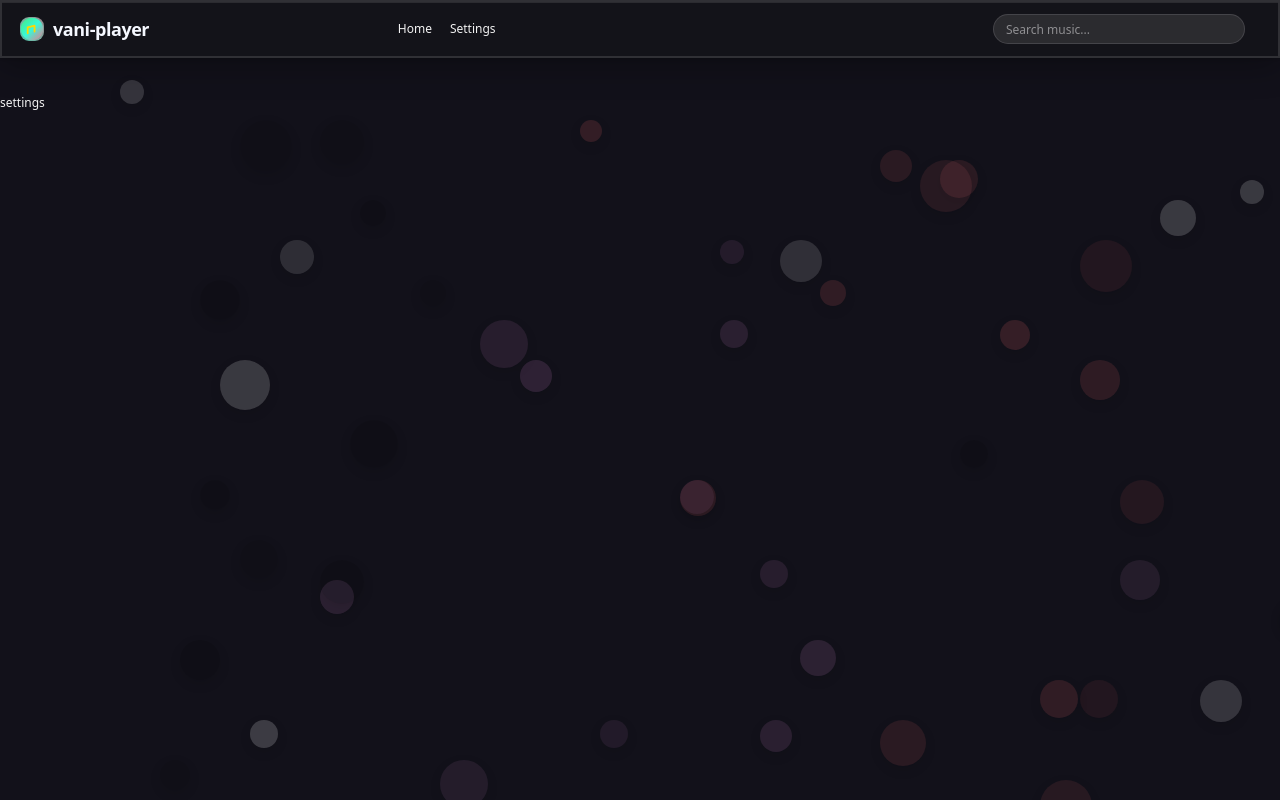
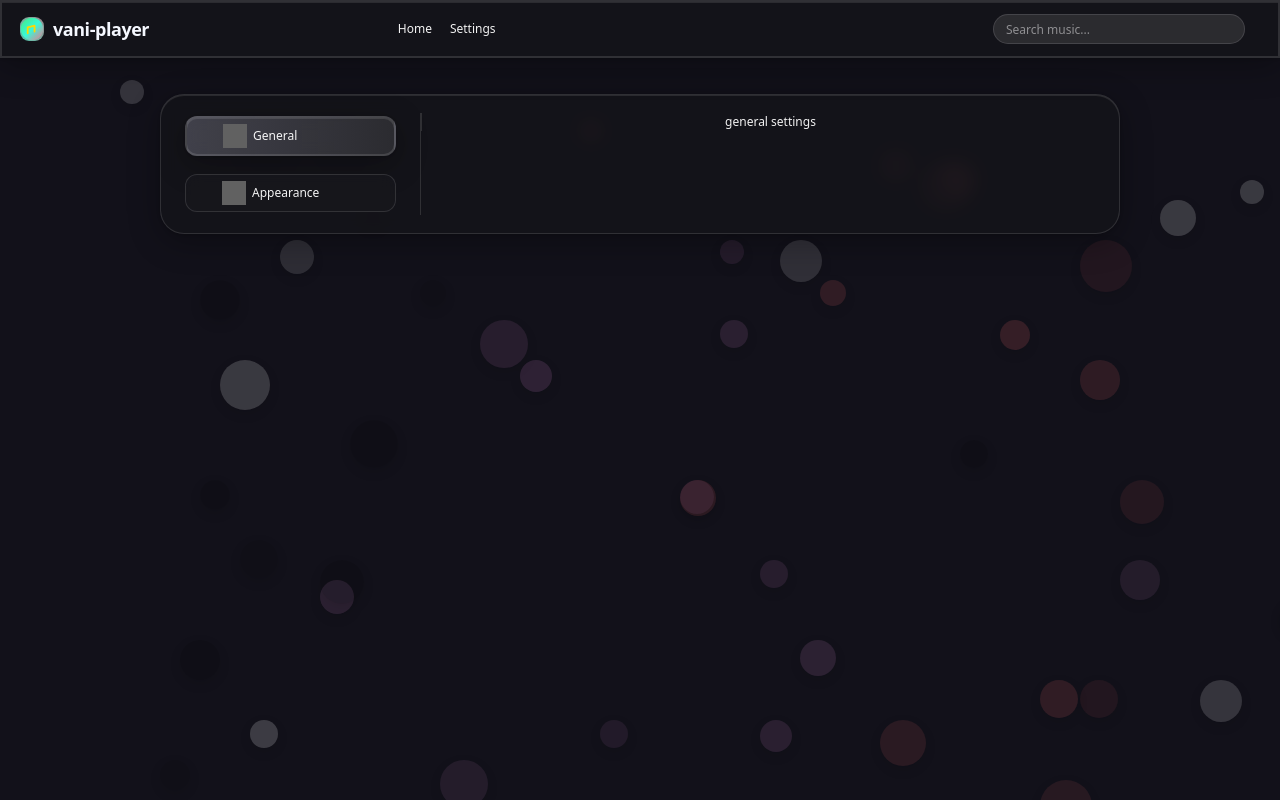
Before and after one commit to Aivanii/vani-player, a React (Vite) app: page /settings in a window 1280 px wide. Built offline with nearby package versions, Linux system fonts and the light colour scheme; grey boxes are pictures that could not be loaded.

Commit message:
added basic chosing settings section

```diff
--- /dev/null
+++ b/src/features/settings/settings.tsx
@@ -0,0 +1,26 @@
+import { useState } from "react";
+import SettingsSideBar from "./settingsSidebar";
+import SettingsContent from "./settingsContent";
+
+import { settingsSections } from "./settingsSections/index";
+import type { SettingSection } from "./settingsSections/index";
+
+const Settings = () => {
+  const [activeSection, setActiveSection] = useState<SettingSection>(
+    settingsSections[0],
+  );
+
+  return (
+    <main className="bg-entity-bg border-standart-border shadow-standart mx-auto h-full max-w-7xl self-stretch rounded-4xl border-1 py-6 backdrop-blur-sm md:max-h-dvh">
+      <div className="flex items-start justify-between">
+        <SettingsSideBar
+          activeSection={activeSection}
+          setActiveSection={setActiveSection}
+        />
+        <SettingsContent activeSection={activeSection} />
+      </div>
+    </main>
+  );
+};
+
+export default Settings;
--- /dev/null
+++ b/src/features/settings/settingsContent.tsx
@@ -0,0 +1,19 @@
+import { settingsSections } from "./settingsSections/index";
+import type { SettingSection } from "./settingsSections/index";
+
+interface SettingsContent {
+  activeSection: SettingSection;
+}
+
+const SettingsContent = ({ activeSection }: SettingsContent) => {
+  const section = settingsSections.find(
+    (section) => section.id === activeSection.id,
+  );
+
+  return (
+    <div className="border-standart-border relative flex h-full w-dvw max-w-[960px] items-center justify-center self-stretch border-l-1">
+      {section && <section.component />}
+    </div>
+  );
+};
+export default SettingsContent;
--- /dev/null
+++ b/src/features/settings/settingsSections/appearanceSettings.tsx
@@ -0,0 +1,5 @@
+const AppearanceSettings = () => {
+  return <div>appearanceSettings.tsx</div>;
+};
+
+export default AppearanceSettings;
--- /dev/null
+++ b/src/features/settings/settingsSections/generalSettings.tsx
@@ -0,0 +1,5 @@
+const GeneralSettings = () => {
+  return <div>general settings</div>;
+};
+
+export default GeneralSettings;
--- /dev/null
+++ b/src/features/settings/settingsSections/index.ts
@@ -0,0 +1,21 @@
+import AppearanceSettings from "./appearanceSettings";
+import GeneralSettings from "./generalSettings";
+import type { SettingSection } from "./settingSection.type";
+
+const settingsSections: SettingSection[] = [
+  {
+    id: "general",
+    label: "General",
+    icon: "https://img.icons8.com/?size=100&id=118295&format=png&color=000000",
+    component: GeneralSettings,
+  },
+  {
+    id: "appearance",
+    label: "Appearance",
+    icon: "https://img.icons8.com/?size=100&id=1058&format=png&color=000000",
+    component: AppearanceSettings,
+  },
+];
+
+export { AppearanceSettings, GeneralSettings, settingsSections };
+export type { SettingSection };
--- /dev/null
+++ b/src/features/settings/settingsSections/settingSection.type.ts
@@ -0,0 +1,6 @@
+export interface SettingSection {
+  id: string;
+  label: string;
+  icon?: string;
+  component: React.ComponentType;
+}
--- /dev/null
+++ b/src/features/settings/settingsSidebar.tsx
@@ -0,0 +1,40 @@
+import { settingsSections } from "./settingsSections/index";
+
+import type { SettingSection } from "./settingsSections/index";
+
+interface SettingsSideBar {
+  activeSection: SettingSection;
+  setActiveSection: (section: SettingSection) => void;
+}
+
+const SettingsSideBar = ({
+  activeSection,
+  setActiveSection,
+}: SettingsSideBar) => {
+  return (
+    <ul className="border-standart-border flex h-full w-dvw max-w-[260px] flex-col gap-4 self-stretch border-r-1 px-8">
+      {settingsSections.map((section) => (
+        <li className="py-1">
+          <div
+            onClick={() => setActiveSection(section)}
+            className={`border-standart-border hover:shadow-standart bg-draggable-elem-bg flex w-full cursor-pointer items-center justify-start gap-2 rounded-2xl border-1 p-2 px-12 text-left opacity-100 backdrop-blur-sm transition-all duration-150 hover:scale-105 ${
+              activeSection.id === section.id
+                ? "shadow-standart draggable-active-elem border-2"
+                : "bg-draggable-elem-bg"
+            }`}
+            key={section.id}
+          >
+            <img
+              src={section.icon}
+              alt={section.id}
+              className="aspect-square w-8 invert-100"
+            />
+            <span className="relative block w-full">{section.label}</span>
+          </div>
+        </li>
+      ))}
+    </ul>
+  );
+};
+
+export default SettingsSideBar;
--- a/src/pages/settings.tsx
+++ b/src/pages/settings.tsx
@@ -1,5 +1,7 @@
-const Settings = () => {
-  return <main className="h-full md:max-h-dvh">settings</main>;
+import Settings from "../features/settings/settings";
+
+const SettingsPage = () => {
+  return <Settings />;
 };
 
-export default Settings;
+export default SettingsPage;
```
